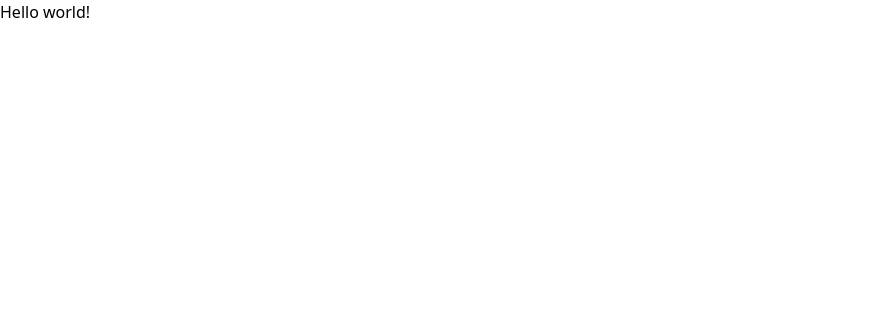
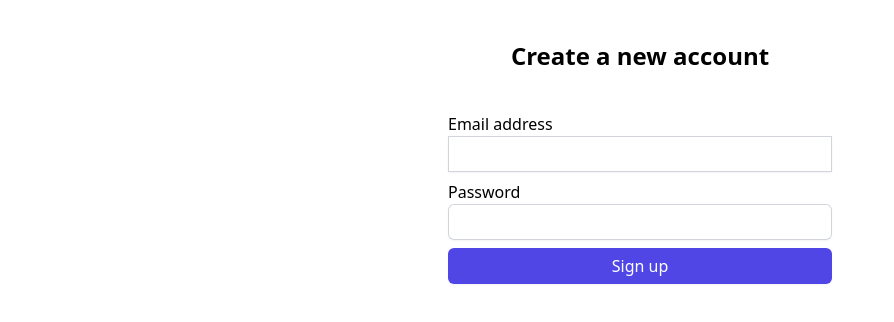
Before and after one commit to reactpractice-dev/supabase-dashboard-with-auth, a React (Vite) app: page /signup in a window 1280 px wide. Shown: the top 322 px of the page, without its empty margins (0-894 px from the left). Built offline with nearby package versions, Linux system fonts and the light colour scheme.

Commit message:
Add router

```diff
--- a/package.json
+++ b/package.json
@@ -12,7 +12,9 @@
   "dependencies": {
     "@supabase/supabase-js": "^2.44.4",
     "react": "^18.3.1",
-    "react-dom": "^18.3.1"
+    "react-dom": "^18.3.1",
+    "react-router": "^6.25.1",
+    "react-router-dom": "^6.25.1"
   },
   "devDependencies": {
     "@types/react": "^18.3.3",
--- a/src/App.jsx
+++ b/src/App.jsx
@@ -1,3 +1,21 @@
+import { createBrowserRouter, RouterProvider } from "react-router-dom";
+import SignUp from "./components/SignUp";
+
+const router = createBrowserRouter([
+  {
+    path: "/",
+    element: <div>Hello world!</div>,
+  },
+  {
+    path: "/signup",
+    element: <SignUp />,
+  },
+]);
+
 export default function App() {
-  return <div>Hello world!</div>;
+  return (
+    <div>
+      <RouterProvider router={router} />
+    </div>
+  );
 }
```
Also changed, not shown: 1 other file (tests, documents, lock files or other folders).
